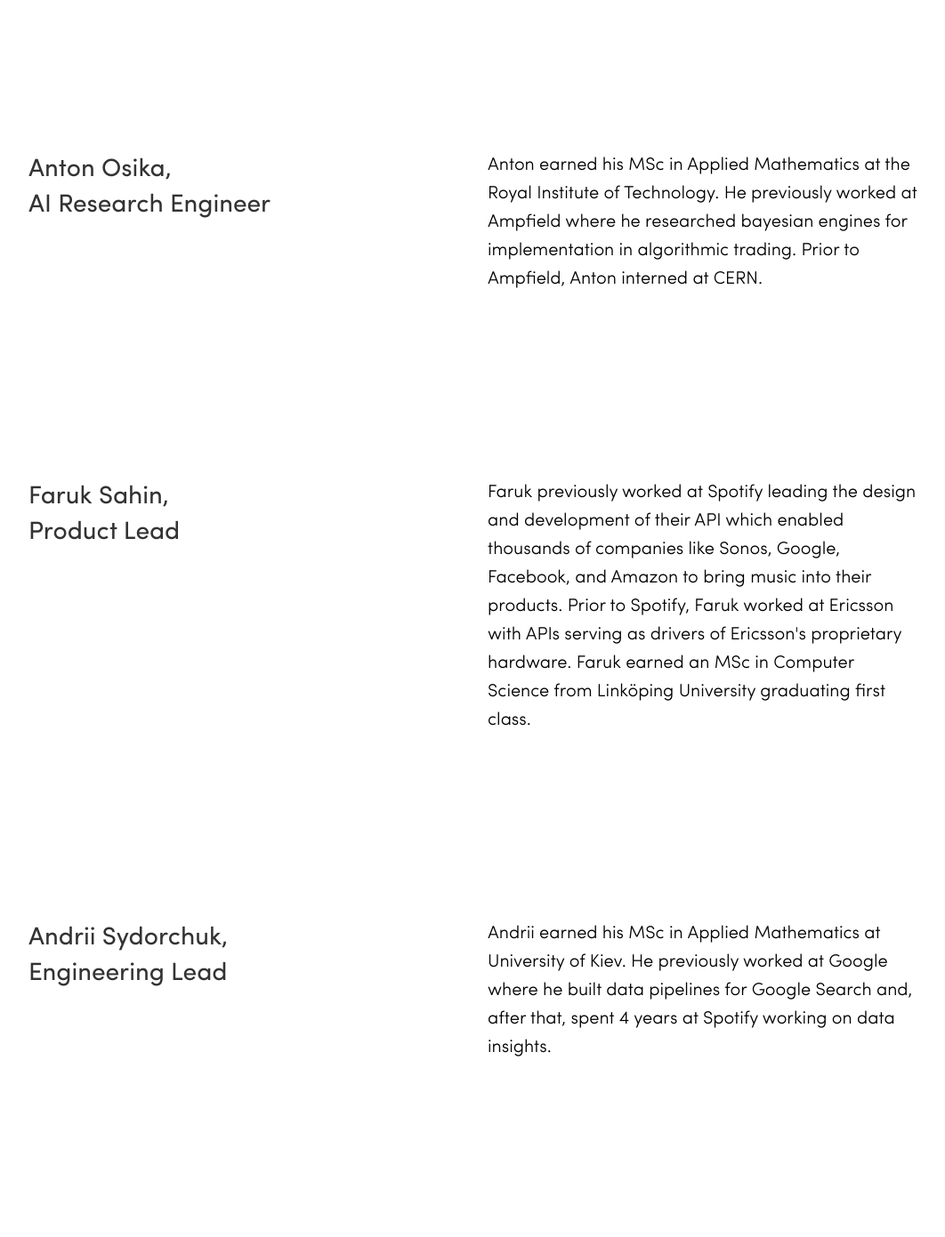
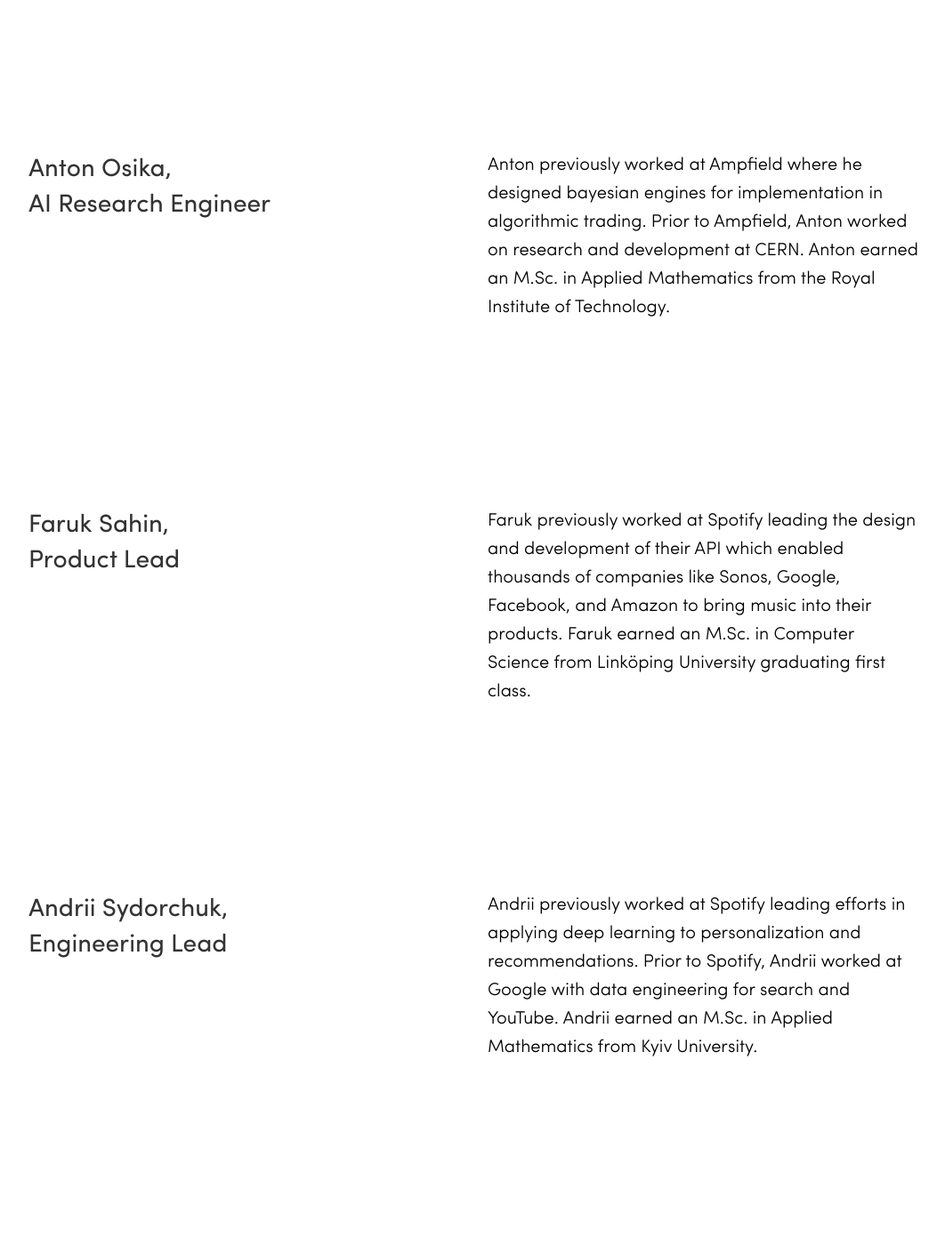
Before and after one commit to vlafiser/sana, a plain HTML site: page about.html in a window 1280 px wide. Shown: the part 4008-5399 px from the top of the page at 89% size, without its empty margins (108-1170 px from the left). Drawn offline with nearby package versions, Linux system fonts and the light colour scheme; files that its build step writes are made by us from their sources; files whose address does not match are found by name; a web font is replaced by a local one.

Commit message:
Copy changes

```diff
--- a/about.html
+++ b/about.html
@@ -114,7 +114,7 @@
 						<h2>Anders Huss, <div class="break"></div>Chief Technology Officer</h2>
 					</div>
 					<div class="col col--2">
-						<p>Anders earned his MSc in Machine Learning at the Royal Institute of Technology. A former Air Force Pilot, he stopped flying to focus on his passion for machine learning. Previously, Anders worked as Head of Machine Learning at Watty leading their efforts in real-time energy consumption analysis using deep neural networks.</p>
+						<p>A former Air Force Pilot, Anders stopped flying to focus on his passion for machine learning. Previously, Anders worked as Head of Machine Learning at Watty, applying state-of-the-art deep learning algorithms to analyze energy consumption. Anders earned an M.Sc. in Machine learning from the Royal Institute of Technology.</p>
 					</div>
 				</div>
 			</div>
@@ -153,7 +153,7 @@
 						<h2>Anton Osika, <div class="break"></div>AI Research Engineer</h2>
 					</div>
 					<div class="col col--2">
-						<p>Anton earned his MSc in Applied Mathematics at the Royal Institute of Technology. He previously worked at Ampfield where he researched bayesian engines for implementation in algorithmic trading. Prior to Ampfield, Anton interned at CERN.</p>
+						<p>Anton previously worked at Ampfield where he designed bayesian engines for implementation in algorithmic trading. Prior to Ampfield, Anton worked on research and development at CERN. Anton earned an M.Sc. in Applied Mathematics from the Royal Institute of Technology.</p>
 					</div>
 				</div>
 			</div>
@@ -192,7 +192,7 @@
 						<h2>Faruk Sahin, <div class="break"></div>Product Lead</h2>
 					</div>
 					<div class="col col--2">
-						<p>Faruk previously worked at Spotify leading the design and development of their API which enabled thousands of companies like Sonos, Google, Facebook, and Amazon to bring music into their products. Prior to Spotify, Faruk worked at Ericsson with APIs serving as drivers of Ericsson's proprietary hardware. Faruk earned an MSc in Computer Science from Linköping University graduating first class.</p>
+						<p>Faruk previously worked at Spotify leading the design and development of their API which enabled thousands of companies like Sonos, Google, Facebook, and Amazon to bring music into their products. Faruk earned an M.Sc. in Computer Science from Linköping University graduating first class.</p>
 					</div>
 				</div>
 			</div>
@@ -205,7 +205,7 @@
 						<h2>Andrii Sydorchuk, <div class="break"></div>Engineering Lead</h2>
 					</div>
 					<div class="col col--2">
-						<p>Andrii earned his MSc in Applied Mathematics at University of Kiev. He previously worked at Google where he built data pipelines for Google Search and, after that, spent 4 years at Spotify working on data insights.</p>
+						<p>Andrii previously worked at Spotify leading efforts in applying deep learning to personalization and recommendations. Prior to Spotify, Andrii worked at Google with data engineering for search and YouTube. Andrii earned an M.Sc. in Applied Mathematics from Kyiv University.</p>
 					</div>
 				</div>
 			</div>
```
